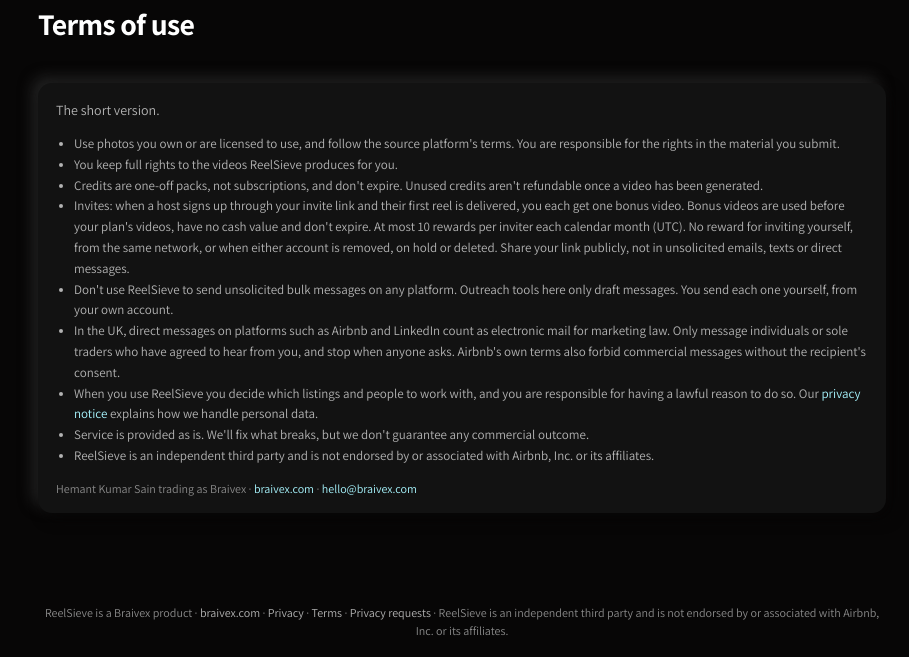
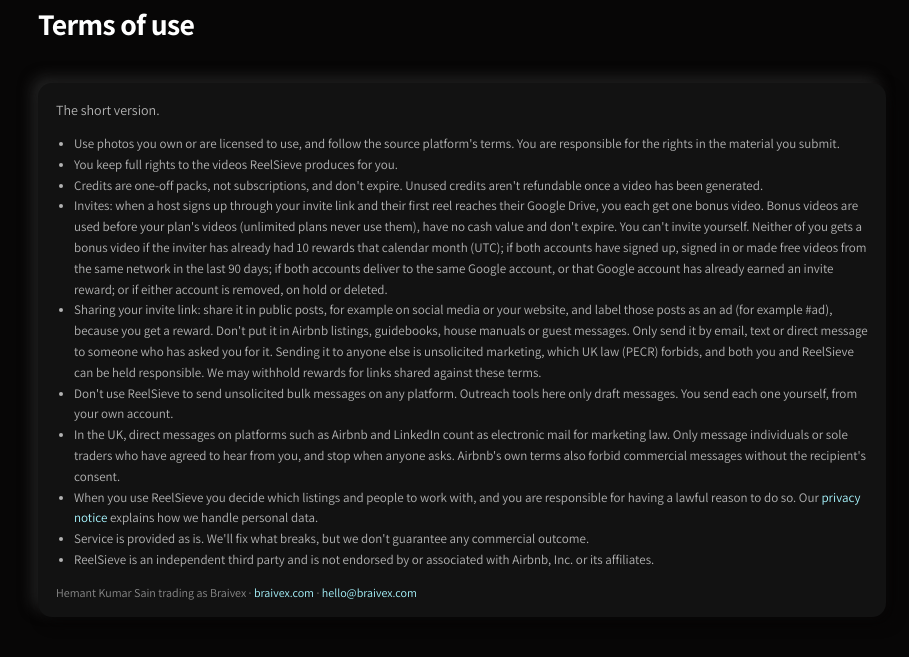
Before and after one commit to moose9200/ReelSieve, a FastAPI app: page /terms in a window 1280 px wide. Shown: the part 132-789 px from the top of the page, without its empty margins (178-1087 px from the left). Before the commit the page ends 768 px from the top, so only its background shows below. Run offline with FastAPI, Linux system fonts and the light colour scheme; parts of the project's set-up code (start-up, migrations or seed data) failed here and were passed over; some libraries are stand-ins or nearby versions.

Commit message:
Invite copy: lawful sharing, accurate cookie line, full reward conditions
- Account card and Terms: share in public posts labelled as an ad (ASA CAP
  Code 2.1, affiliate marketing); never in Airbnb listings, guidebooks, house
  manuals or guest messages (Airbnb Content Policy); by email, text or DM only
  to someone who asked for the link (ICO: solicited marketing). Replaces "the
  person who sends them is responsible": under PECR reg 22 the instigator can
  be liable too.
- Cookie line now matches what /r/<code> sets: no referral or tracking cookie,
  only the security cookie in the privacy notice (test checks the headers).
- Terms say that neither side gets a bonus when the inviter is at the monthly
  limit, the accounts share a network or Google account, or an account is
  removed, on hold or deleted. Signup says "conditions apply".
- "Used first" bonus line hidden on unlimited plans, where bonuses are never
  spent. Admin order-settle message shows credits, not credits plus bonus.

Co-Authored-By: Claude Opus 5.5 (1M context) <noreply@anthropic.com>

```diff
--- a/app/static/app.js
+++ b/app/static/app.js
@@ -879,7 +879,7 @@
           var pay = document.createElement("button"); pay.type = "button"; pay.className = "btn btn-primary btn-sm"; pay.textContent = "Mark paid";
           pay.addEventListener("click", function () {
             if (!confirm("Mark " + o.ref + " paid and grant " + o.plan + " credits to " + o.user + "?")) return;
-            postJSON("/api/billing/settle", { ref: o.ref }).then(function (r) { ordStatus.textContent = o.ref + " settled — " + r.account.plan_name + ", " + r.account.remaining + " credits."; load(); })
+            postJSON("/api/billing/settle", { ref: o.ref }).then(function (r) { ordStatus.textContent = o.ref + " settled — " + r.account.plan_name + ", " + r.account.credits + " credits."; load(); })
               .catch(function (e) { ordStatus.textContent = e.message; });
           });
           var can = document.createElement("button"); can.type = "button"; can.className = "btn btn-secondary btn-sm"; can.textContent = "Cancel";
--- a/app/templates/account.html
+++ b/app/templates/account.html
@@ -13,7 +13,7 @@
     <li>Up to {{ account.max_seconds }} seconds per video</li>
     <li>{{ 'AI camera motion included' if account.ai_motion else 'AI camera motion on paid plans' }}</li>
     <li>Full HD 16:9 or 9:16 video, plus a 720p copy</li>
-    {% if account.bonus_videos %}<li>{{ account.bonus_videos }} bonus video{{ 's' if account.bonus_videos != 1 }} from invites, used first</li>{% endif %}
+    {% if account.bonus_videos and account.remaining is not none %}<li>{{ account.bonus_videos }} bonus video{{ 's' if account.bonus_videos != 1 }} from invites, used first</li>{% endif %}
   </ul>
   <div class="actions">
     <a class="btn btn-primary" href="/upgrade">{% if account.plan == 'free' %}Upgrade{% elif account.remaining is none %}See plans{% else %}Buy more videos{% endif %}</a>
@@ -25,7 +25,7 @@
 
 <section class="card" id="invite-card">
   <div class="section-head"><h2>Invite other hosts</h2><span class="pill {{ 'pill-done' if referral.rewarded else 'pill-skipped' }}">{{ referral.rewarded }} rewarded</span></div>
-  <p class="hint">When a host signs up through your link and their first reel reaches their Google Drive, you each get one bonus video. You can earn up to {{ referral.monthly_limit }} a month.</p>
+  <p class="hint">When a host signs up through your link and their first reel reaches their Google Drive, you each get one bonus video. You can earn up to {{ referral.monthly_limit }} a month. <a href="/terms">Conditions apply</a>.</p>
   <div class="field">
     <label for="ref-link">Your invite link</label>
     <div class="copy-row">
@@ -33,8 +33,9 @@
       <button type="button" class="btn btn-secondary" id="ref-copy">Copy link</button>
     </div>
   </div>
-  <p class="hint">Share it where hosts will see it: a post on your social media, your guest guidebook or your website. Please don't send it in emails, texts or direct messages to people who haven't asked to hear from you: unsolicited marketing messages are against UK law (PECR), and the person who sends them is responsible. We never message anyone for you.</p>
-  <p class="hint">Your code travels in the link only. We don't set a cookie or store anything in the browser of someone who opens it.</p>
+  <p class="hint">Share it in public posts, for example on your social media or your website. You get a reward when people sign up, so label those posts as an ad (for example #ad). Don't put it in Airbnb listings, guidebooks, house manuals or guest messages.</p>
+  <p class="hint">Only send it by email, text or direct message to someone who has asked you for it. Sending it to anyone else is unsolicited marketing, which UK law (PECR) forbids, and both you and ReelSieve can be held responsible. We never message anyone for you.</p>
+  <p class="hint">Your code travels in the link only. We don't set a referral or tracking cookie: the only cookie is the security cookie described in our <a href="/privacy">privacy notice</a>.</p>
 </section>
 
 <section class="card">
--- a/app/templates/legal.html
+++ b/app/templates/legal.html
@@ -102,7 +102,8 @@
     <li>Use photos you own or are licensed to use, and follow the source platform's terms. You are responsible for the rights in the material you submit.</li>
     <li>You keep full rights to the videos ReelSieve produces for you.</li>
     <li>Credits are one-off packs, not subscriptions, and don't expire. Unused credits aren't refundable once a video has been generated.</li>
-    <li>Invites: when a host signs up through your invite link and their first reel is delivered, you each get one bonus video. Bonus videos are used before your plan's videos, have no cash value and don't expire. At most 10 rewards per inviter each calendar month (UTC). No reward for inviting yourself, from the same network, or when either account is removed, on hold or deleted. Share your link publicly, not in unsolicited emails, texts or direct messages.</li>
+    <li>Invites: when a host signs up through your invite link and their first reel reaches their Google Drive, you each get one bonus video. Bonus videos are used before your plan's videos (unlimited plans never use them), have no cash value and don't expire. You can't invite yourself. Neither of you gets a bonus video if the inviter has already had 10 rewards that calendar month (UTC); if both accounts have signed up, signed in or made free videos from the same network in the last 90 days; if both accounts deliver to the same Google account, or that Google account has already earned an invite reward; or if either account is removed, on hold or deleted.</li>
+    <li>Sharing your invite link: share it in public posts, for example on social media or your website, and label those posts as an ad (for example #ad), because you get a reward. Don't put it in Airbnb listings, guidebooks, house manuals or guest messages. Only send it by email, text or direct message to someone who has asked you for it. Sending it to anyone else is unsolicited marketing, which UK law (PECR) forbids, and both you and ReelSieve can be held responsible. We may withhold rewards for links shared against these terms.</li>
     <li>Don't use ReelSieve to send unsolicited bulk messages on any platform. Outreach tools here only draft messages. You send each one yourself, from your own account.</li>
     <li>In the UK, direct messages on platforms such as Airbnb and LinkedIn count as electronic mail for marketing law. Only message individuals or sole traders who have agreed to hear from you, and stop when anyone asks. Airbnb's own terms also forbid commercial messages without the recipient's consent.</li>
     <li>When you use ReelSieve you decide which listings and people to work with, and you are responsible for having a lawful reason to do so. Our <a href="/privacy">privacy notice</a> explains how we handle personal data.</li>
--- a/app/templates/signup.html
+++ b/app/templates/signup.html
@@ -17,7 +17,7 @@
         <div class="pw-row"><input type="password" id="password" name="password" autocomplete="new-password" required minlength="8"><button type="button" class="pw-toggle" data-for="password" aria-label="Show password">Show</button></div>
         <p class="hint">At least 8 characters.</p></div>
       {% if url %}<p class="hint">First reel: <code>{{ url[:70] }}</code></p>{% endif %}
-      {% if ref %}<p class="hint hint-ok">Another host invited you. When your first reel reaches your Google Drive, you each get a bonus video (<a href="/terms">limits apply</a>).</p>{% endif %}
+      {% if ref %}<p class="hint hint-ok">Another host invited you. When your first reel reaches your Google Drive, you each get a bonus video (<a href="/terms">conditions apply</a>).</p>{% endif %}
       {% if error %}<p class="hint hint-warn" role="alert">{{ error }}</p>{% endif %}
       <p class="hint">By creating an account you agree to the <a href="/terms">Terms</a> and confirm you have read the <a href="/privacy">Privacy notice</a>.</p>
       <div class="actions"><button type="submit" class="btn btn-primary btn-wide">Create account</button></div>
```
Also changed, not shown: tests/test_referrals_web.py (+17 -2 lines).
